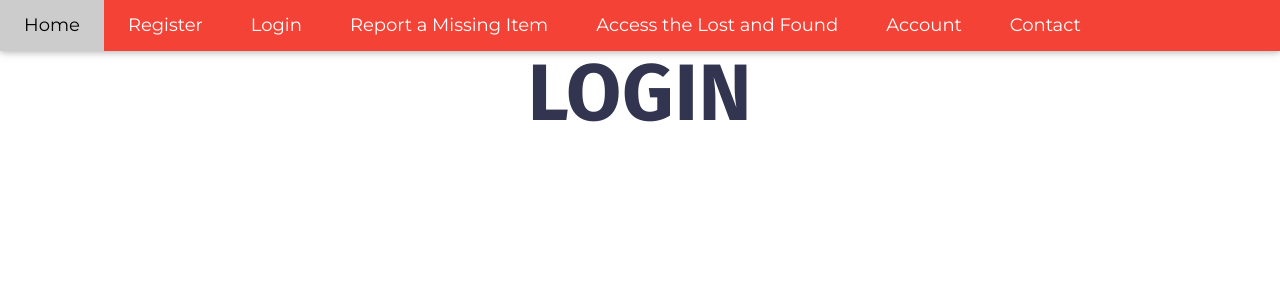
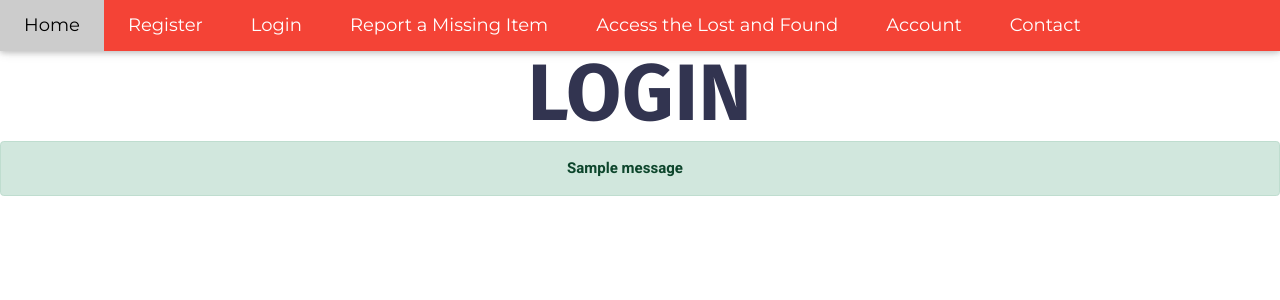
Before and after one commit to BergenTech/web-application-final-project-steve-and-them, a Flask app: page /login in a window 1280 px wide. Shown: the top 300 px of the page. Run offline with Flask 3, Linux system fonts and the light colour scheme; tables that the repository leaves empty hold one stand-in row (values such as "Sample post"); one stand-in notice (Sample message) is shown; some libraries are stand-ins or nearby versions.

Commit message:
register done

```diff
--- a/app.py
+++ b/app.py
@@ -6,6 +6,7 @@ from flask_login import LoginManager, UserMixin, login_user, current_user, logou
 import random, base64
 from datetime import datetime
 from sqlalchemy import desc, asc, inspect
+from flask_migrate import Migrate
 import os
 
 app = Flask(__name__)
--- a/templates/login.html
+++ b/templates/login.html
@@ -18,8 +18,15 @@
 <br>
 <div align="center">
 <h1>LOGIN</h1>
-<br>
-<br>
-<br>
-<br>
+{% with messages = get_flashed_messages(with_categories=true) %}
+{% if messages %}
+{% for category, message in messages %}
+<div class="alert alert-{{ category }} alert-dismissible fade show" role="alert">
+   <strong>{{ message }}</strong>
+</div>
+{% endfor %}
+{% endif %}
+{% endwith %}
+
+
 {% endblock %}
```
Also changed, not shown: instance/library.db.
